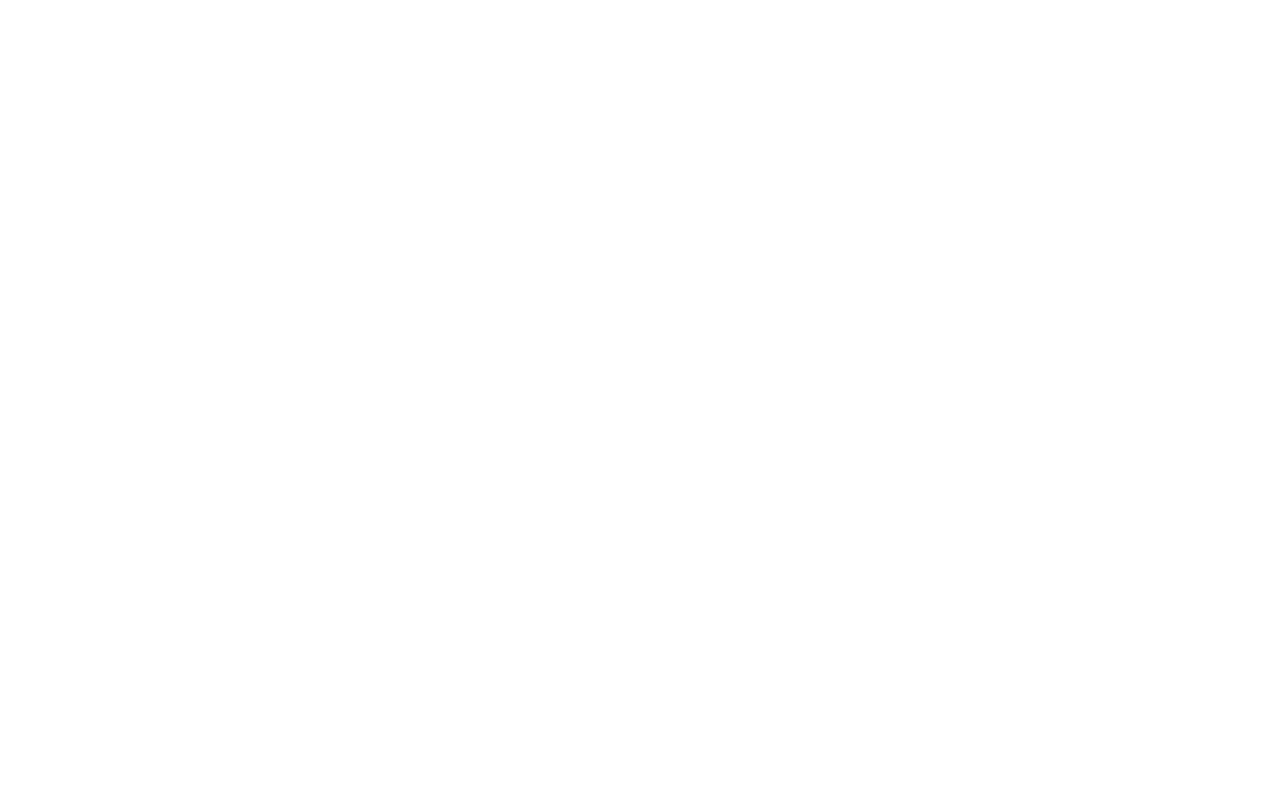
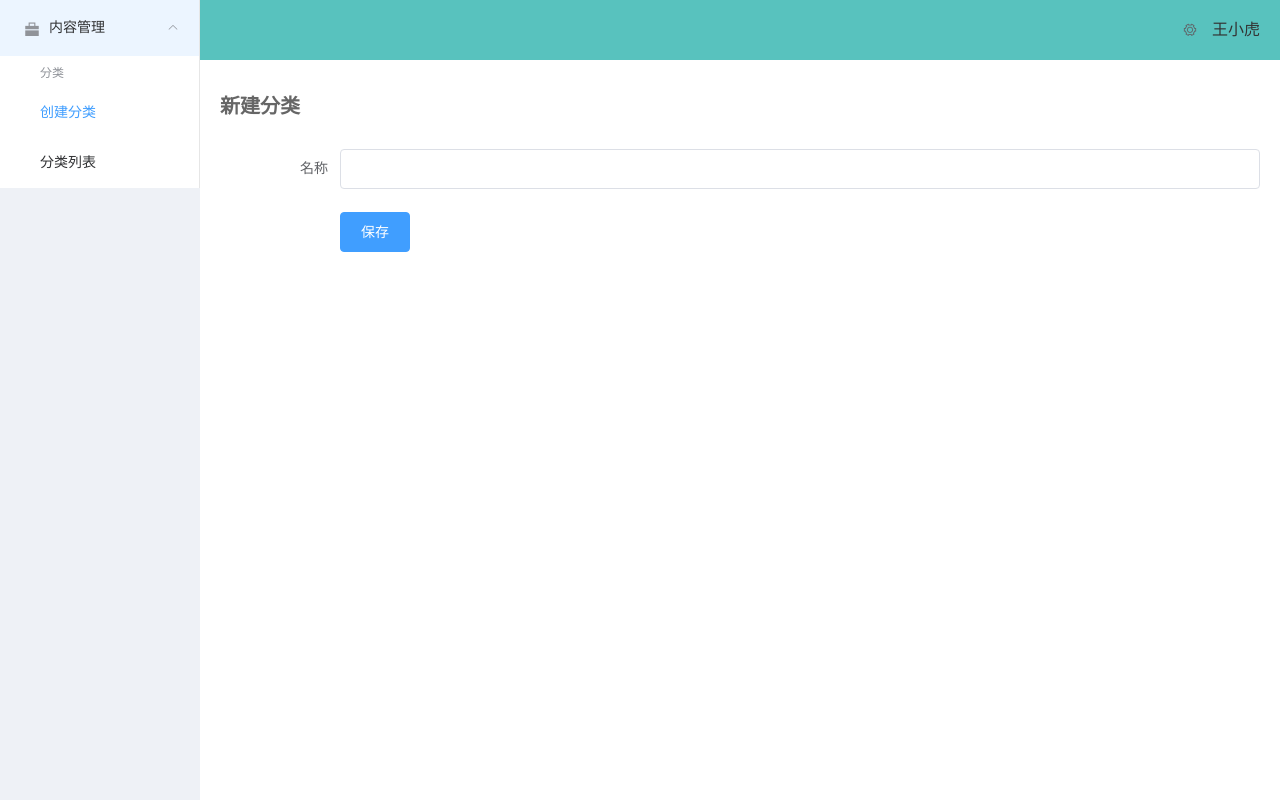
Before and after one commit to lizenghua/node-vue-wzry, a Vue app in the folder admin/: page /#/categories/create in a window 1280 px wide. Built offline with nearby package versions, Linux system fonts and the light colour scheme.

Commit message:
新建分类页面搭建

```diff
--- a/admin/package.json
+++ b/admin/package.json
@@ -8,6 +8,7 @@
     "lint": "vue-cli-service lint"
   },
   "dependencies": {
+    "axios": "^0.19.0",
     "core-js": "^3.3.2",
     "element-ui": "^2.4.5",
     "vue": "^2.6.10",
--- a/admin/src/components/Layouts/sideMenu.vue
+++ b/admin/src/components/Layouts/sideMenu.vue
@@ -2,7 +2,7 @@
  * @message: 左侧导航
  * @Author: lzh
  * @since: 2019-11-05 12:15:40
- * @lastTime: 2019-11-05 14:26:25
+ * @lastTime: 2019-11-05 14:34:12
  * @LastAuthor: Do not edit
  -->
 <template>
@@ -16,7 +16,7 @@
           <template slot="title">
             分类
           </template>
-          <!-- <el-menu-item index="/categories/create">创建分类</el-menu-item> -->
+          <el-menu-item index="/categories/create">创建分类</el-menu-item>
           <el-menu-item index="/categories/list">分类列表</el-menu-item>
         </el-menu-item-group>
       </el-submenu>
--- a/admin/src/main.js
+++ b/admin/src/main.js
@@ -1,10 +1,19 @@
+/*
+ * @message:
+ * @Author: lzh
+ * @since: 2019-11-05 11:32:17
+ * @lastTime: 2019-11-05 14:51:19
+ * @LastAuthor: Do not edit
+ */
 import Vue from "vue";
 import App from "./App.vue";
 import router from "./router";
 import store from "./store";
 import "./plugins/element.js";
+import http from "@/utils/http.js";
 
 Vue.config.productionTip = false;
+Vue.prototype.$http = http;
 
 new Vue({
   router,
--- a/admin/src/router/routerConfig.js
+++ b/admin/src/router/routerConfig.js
@@ -2,7 +2,7 @@
  * @message: 路由配置
  * @Author: lzh
  * @since: 2019-11-05 11:45:32
- * @lastTime: 2019-11-05 14:28:22
+ * @lastTime: 2019-11-05 14:37:04
  * @LastAuthor: Do not edit
  */
 export const routes = [
@@ -16,6 +16,11 @@
         path: "/categories/list",
         name: "categoryList",
         component: () => import("@/views/categories/list.vue")
+      },
+      {
+        path: "/categories/create",
+        name: "categoryCreate",
+        component: () => import("@/views/categories/edit.vue")
       }
     ]
   }
--- /dev/null
+++ b/admin/src/utils/http.js
@@ -0,0 +1,15 @@
+/*
+ * @message:
+ * @Author: lzh
+ * @since: 2019-11-05 14:48:40
+ * @lastTime: 2019-11-05 14:50:17
+ * @LastAuthor: Do not edit
+ */
+import axios from "axios";
+const BASE_URL = "http://localhost:3000/admin/api";
+
+const http = axios.create({
+  baseURL: BASE_URL
+});
+
+export default http;
--- /dev/null
+++ b/admin/src/views/categories/edit.vue
@@ -0,0 +1,45 @@
+<!--
+ * @message:
+ * @Author: lzh
+ * @since: 2019-11-05 14:34:28
+ * @lastTime: 2019-11-05 14:47:35
+ * @LastAuthor: Do not edit
+ -->
+<template>
+  <div class="create">
+    <h2 class="title">新建分类</h2>
+    <el-form label-width="120px" @submit.native.prevent="save">
+      <el-form-item label="名称">
+        <el-input v-model="model.name"></el-input>
+      </el-form-item>
+      <el-form-item>
+        <el-button type="primary" native-type="submit">保存</el-button>
+      </el-form-item>
+    </el-form>
+  </div>
+</template>
+
+<script>
+export default {
+  name: "create",
+  data() {
+    return {
+      model: {}
+    };
+  },
+  methods: {
+    save() {
+      console.log("1");
+    }
+  }
+};
+</script>
+
+<style scoped>
+.title {
+  font-size: 20px;
+  color: #666;
+  margin-bottom: 20px;
+  padding: 10px 0;
+}
+</style>
--- a/admin/src/views/categories/list.vue
+++ b/admin/src/views/categories/list.vue
@@ -2,7 +2,7 @@
  * @message:
  * @Author: lzh
  * @since: 2019-11-05 14:18:38
- * @lastTime: 2019-11-05 14:27:16
+ * @lastTime: 2019-11-05 14:31:43
  * @LastAuthor: Do not edit
  -->
 <template>
@@ -32,4 +32,11 @@
 };
 </script>
 
-<style lang="scss"></style>
+<style scoped>
+.title {
+  font-size: 20px;
+  color: #666;
+  margin-bottom: 20px;
+  padding: 10px 0;
+}
+</style>
```
Also changed, not shown: 1 other file (tests, documents, lock files or other folders).
